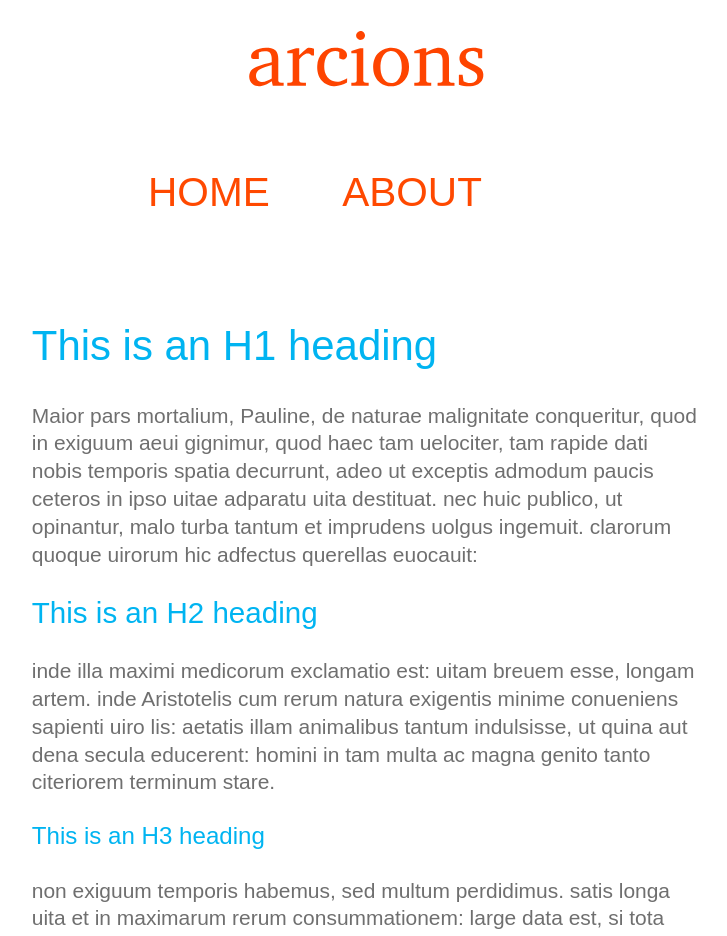
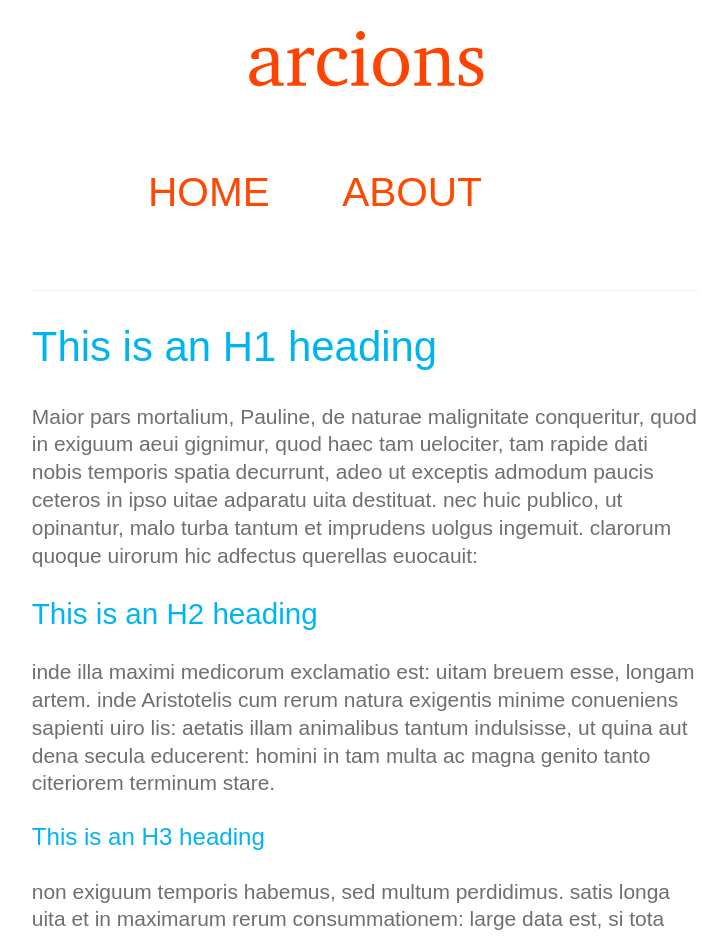
Before and after one commit to arcions/arcions.github.io, a Jekyll site: the page built from index.html, in a window 1280 px wide. Shown: the top 936 px of the page, without its empty margins (275-1002 px from the left). Built offline with Jekyll 4.4.1, drawn with Linux system fonts in a browser that asks for light colours; nearby versions of some CDN libraries; some web fonts are replaced; Markdown is read by kramdown in place of the engine named in the settings.

Commit message:
Update main.css

```diff
--- a/stylesheets/main.css
+++ b/stylesheets/main.css
@@ -160,7 +160,9 @@ h6 {
   -ms-font-feature-settings: "kern" 1, "liga" 1, "ss02" 1, "ss03" 1, "titl" 1, "tnum" 1, "lnum" 1;
   -o-font-feature-settings: "kern" 1, "liga" 1, "ss02" 1, "ss03" 1, "titl" 1, "tnum" 1, "lnum" 1;
   font-size: 215%;
-  font-weight: 300; }
+  font-weight: 300;
+  border-bottom: solid 1px #eff0f1;
+}
 .page-header a {
   color: #FF4900;
   font-weight:300;
@@ -169,6 +171,16 @@ h6 {
       color: #1F3847;
       text-decoration:none;
       background-color:transparent;}
+
+.page-header-left {
+  text-align:left;
+  float:left;
+}
+
+.page-header-right {
+  text-align:right;
+  float:right;
+}
 
 /* Page header */
   @media screen and (min-width: 64em) {
```
